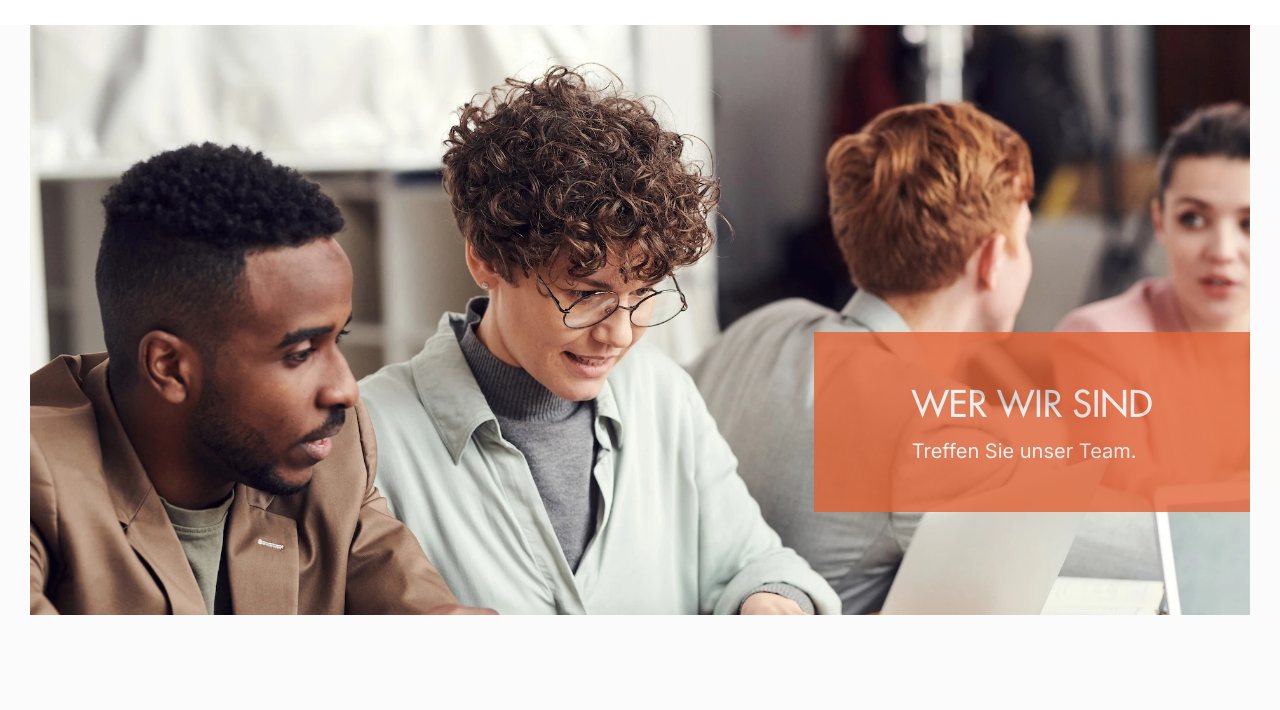
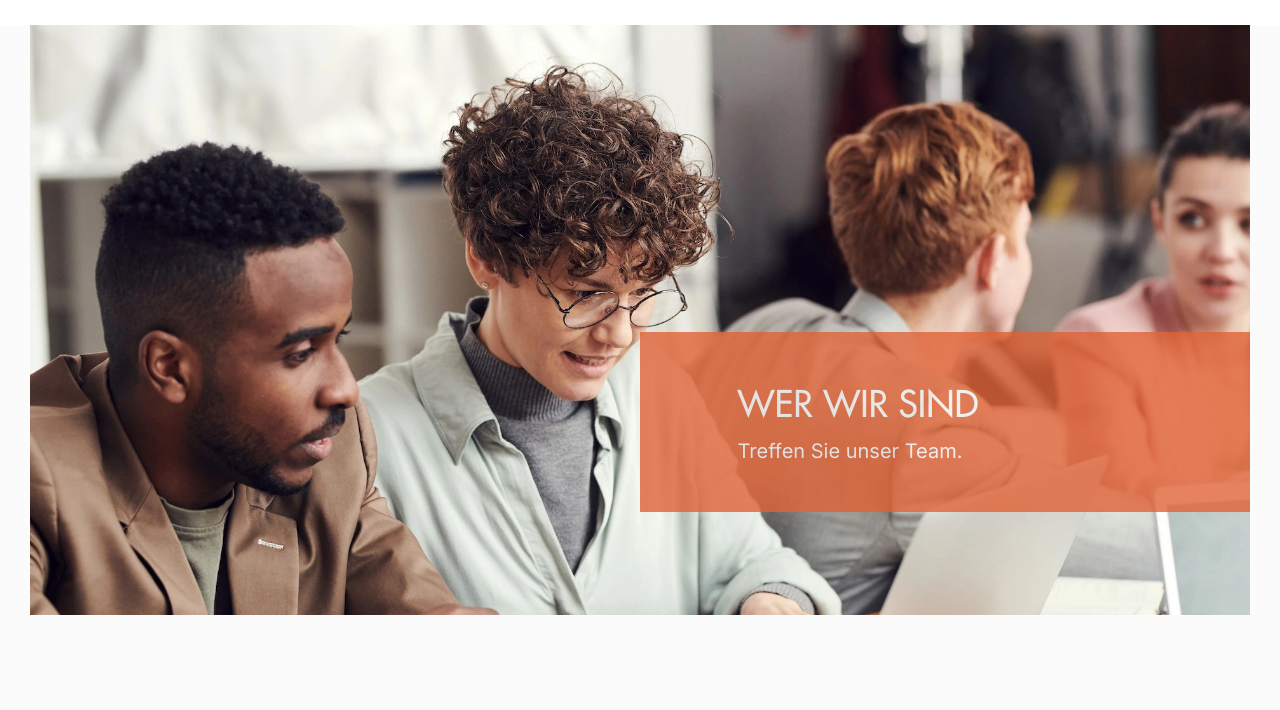
Before and after one commit to InnaBell/SAE_lessons, a plain HTML site: page id_studio_projekt/about.html in a window 1280 px wide. Shown: the part 90-800 px from the top of the page. Drawn offline with Linux system fonts and the light colour scheme.

Commit message:
Add files via upload

```diff
--- a/id_studio_projekt/css/style.css
+++ b/id_studio_projekt/css/style.css
@@ -670,7 +670,8 @@ h3 {
 	padding: 4% 8%;
 	background: var(--accent-color);
 	opacity: 0.8;
-	max-width: 90%;
+	max-width: 80%;
+	min-width: 50%;
 }
 
 h2 {
@@ -678,15 +679,10 @@ h2 {
 	font-size: 3rem;
 	font-weight: 500;
 	text-transform: uppercase;
-	display: block;
 }
 
 .head__body h2 {
 	margin-bottom: .75rem;
-}
-
-.head__body h6 {
-	display: block;
 }
 
 .page__article-sm {
```
